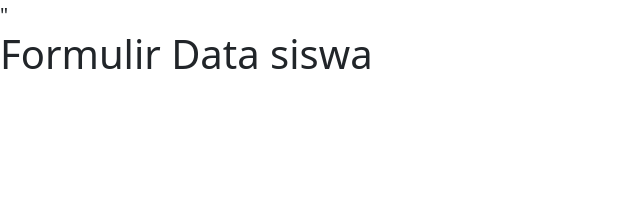
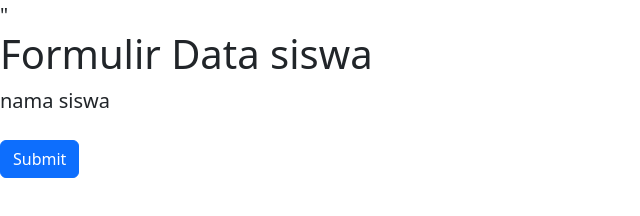
Before and after one commit to NANDASee921/latihanform, a plain HTML site: page index.html in a window 1280 px wide. Shown: the whole page, without its empty margins (0-640 px from the left). Drawn offline with nearby package versions, Linux system fonts and the light colour scheme.

Commit message:
menambah formulir data siswa

```diff
--- a/index.html
+++ b/index.html
@@ -1,5 +1,6 @@
 <!DOCTYPE html>
 <html lang="en">
+
 <head>
   <meta charset="UTF-8">
   <meta http-equiv="X-UA-Compatible" content="IE=Edge">
@@ -9,7 +10,7 @@
 
   <!-- HTML -->
   <link href="https://cdn.jsdelivr.net/npm/bootstrap@5.3.3/dist/css/bootstrap.min.css" rel="stylesheet" integrity="sha384-QWTKZyjpPEjISv5WaRU9OFeRpok6YctnYmDr5pNlyT2bRjXh0JMhjY6hW+ALEwIH" crossorigin="anonymous">
-<script src="https://cdn.jsdelivr.net/npm/bootstrap@5.3.3/dist/js/bootstrap.bundle.min.js" integrity="sha384-YvpcrYf0tY3lHB60NNkmXc5s9fDVZLESaAA55NDzOxhy9GkcIdslK1eN7N6jIeHz" crossorigin="anonymous"></script>"
+  <script src="https://cdn.jsdelivr.net/npm/bootstrap@5.3.3/dist/js/bootstrap.bundle.min.js" integrity="sha384-YvpcrYf0tY3lHB60NNkmXc5s9fDVZLESaAA55NDzOxhy9GkcIdslK1eN7N6jIeHz" crossorigin="anonymous"></script>"
 
   <!-- Custom Styles -->
   <link rel="stylesheet" href="style.css">
@@ -17,7 +18,18 @@
 
 <body>
   <h1>Formulir Data siswa</h1>
+
+  <form>
+    <div class="mb-3">
+      <label for="exampleInputEmail1" class="form-label">nama siswa</label>
+
+    </div>
+
+    </div>
+    <button type="submit" class="btn btn-primary">Submit</button>
+  </form>
   <!-- Project -->
   <script src="main.js"></script>
 </body>
+
 </html>
```
